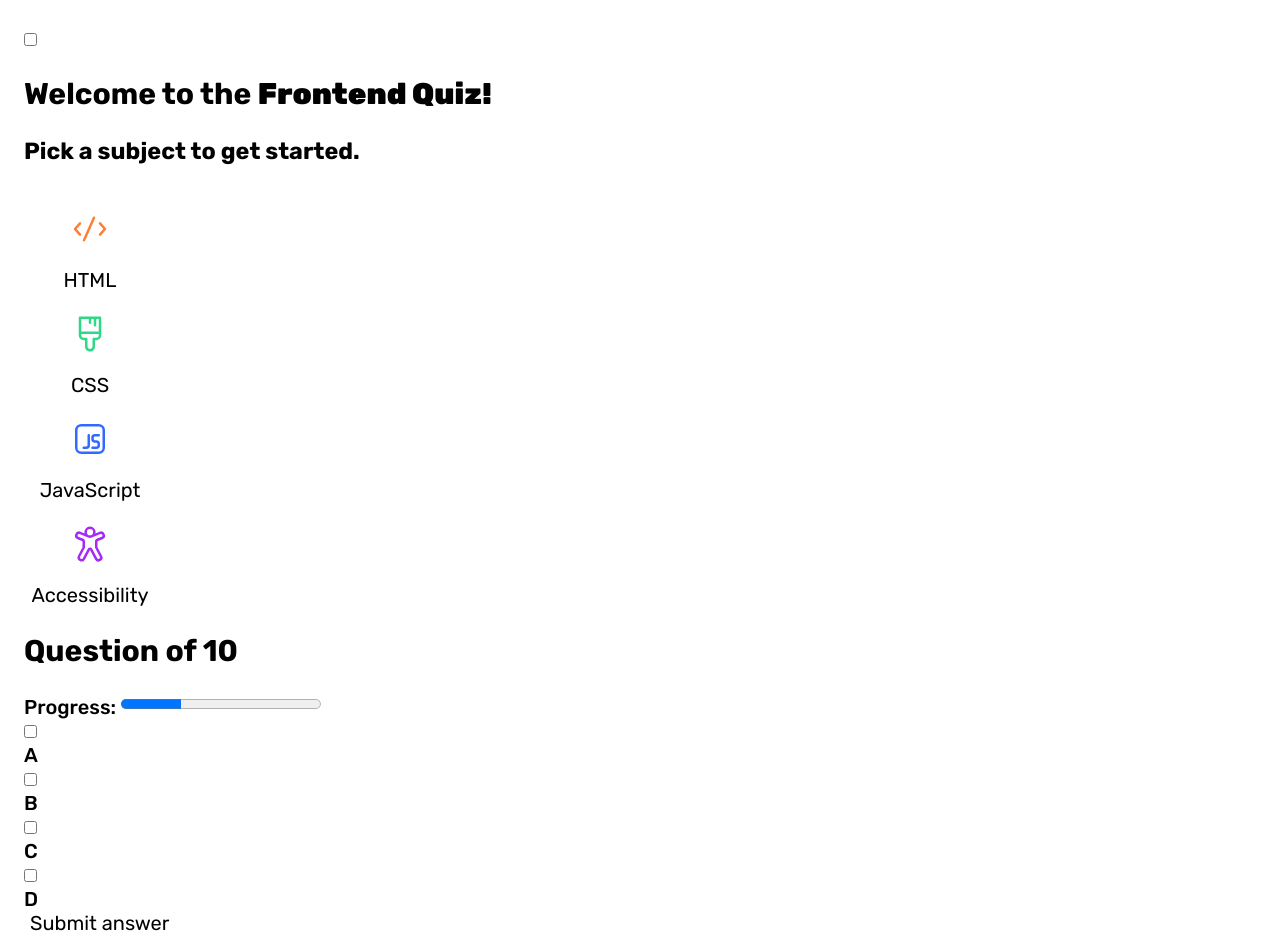
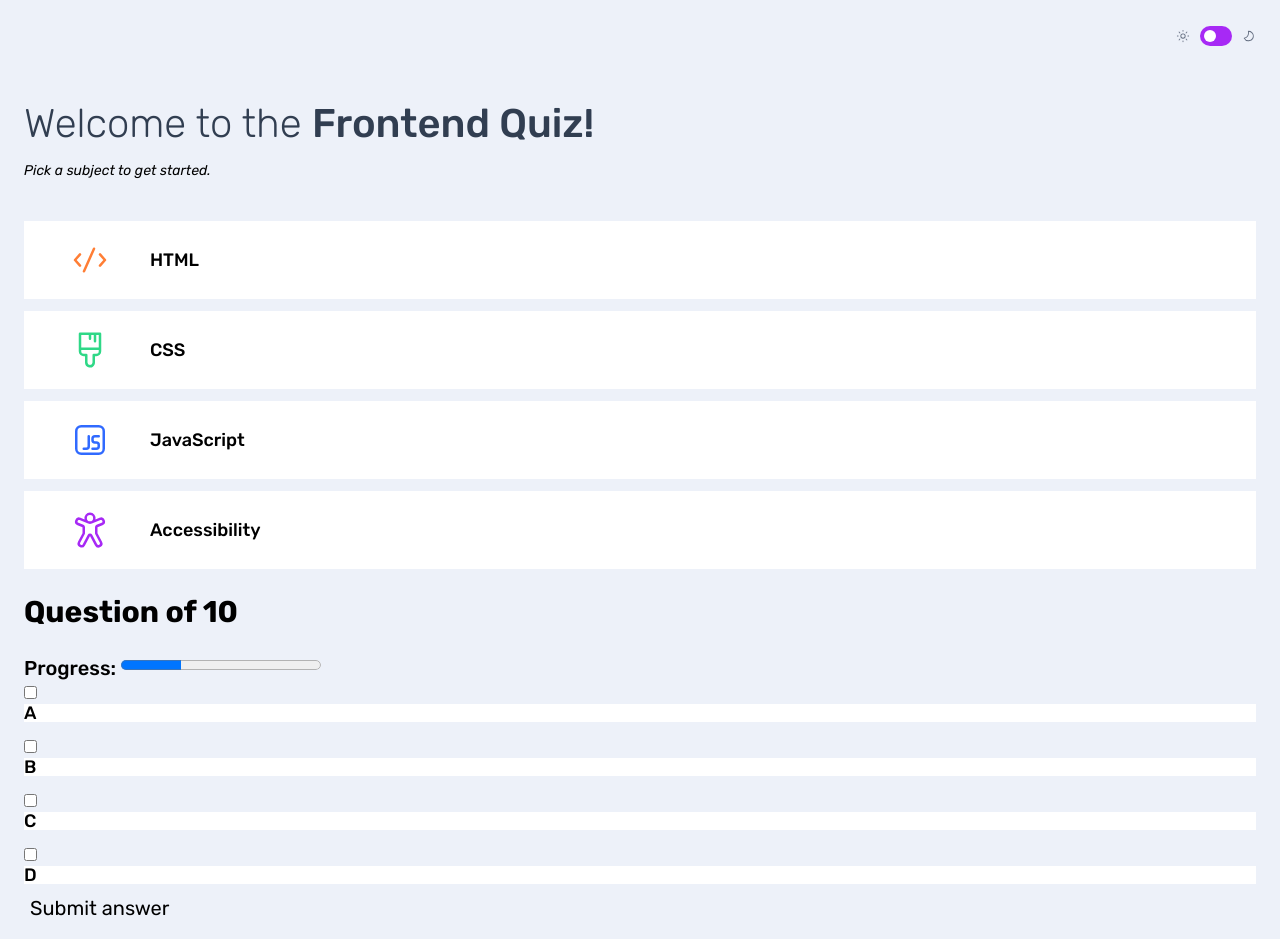
Before and after one commit to macsigner/exercise-frontend-quiz-app, a website built with webpack: page src/pages/index.html in a window 1280 px wide. Shown: the top 939 px of the page. Built offline with nearby package versions, Linux system fonts and the light colour scheme.

Commit message:
feat: add basic header styling

```diff
--- a/src/pages/index.html
+++ b/src/pages/index.html
@@ -12,7 +12,7 @@
 <div class="main-wrapper">
     <header class="main-header">
         <h1 class="main-header__title"></h1>
-        <label class="main-header__switch-mode"><input type="checkbox">
+        <label class="main-header__mode-switch"><input type="checkbox">
             <span class="mode-switch"><span class="mode-switch__switch"></span></span>
         </label>
     </header>
@@ -22,8 +22,8 @@
 
         <!-- Quiz menu start -->
 
-        <h2 class="headline-1">Welcome to the <strong>Frontend Quiz!</strong></h2>
-        <h3 class="headline-2">Pick a subject to get started.</h3>
+        <h2 class="welcome-title">Welcome to the <strong>Frontend Quiz!</strong></h2>
+        <h3 class="meta-title">Pick a subject to get started.</h3>
 
         <button class="button">
             <figure class="button__icon"><img src="../assets/images/icon-html.svg"></figure>
--- a/src/scss/main.scss
+++ b/src/scss/main.scss
@@ -3,6 +3,12 @@
 
 :root {
     --side-margin: 2.4rem;
+    --body-bg-color: #EDF1F9;
+    --primary-color: #A729F5;
+    --title-color: #313E51;
+    --meta-color: #626c7;
+    --shadow-color: rgba(143, 160, 193, 0.14);
+    --button-bg-color: #FFF;
 }
 
 html {
@@ -13,6 +19,8 @@ html {
 
 body {
     @extend %question;
+
+    background-color: var(--body-bg-color);
 }
 
 img,
@@ -33,6 +41,92 @@ button {
 }
 
 .button {
-    display: block;
+    @extend %button;
 
+    display: flex;
+    align-items: center;
+    width: 100%;
+    margin-bottom: 1.2rem;
+    background-color: var(--button-bg-color);
 }
+
+.main-header {
+    display: flex;
+    align-items: center;
+    min-height: 7.2rem;
+
+    &__title {
+
+    }
+
+    &__mode-switch {
+        margin-left: auto;
+    }
+
+    &__mode-switch [type=checkbox] {
+        position: absolute;
+        left: -999em;
+    }
+}
+
+.mode-switch {
+    display: flex;
+    align-items: center;
+    cursor: pointer;
+
+    &::before,
+    &::after {
+        display: block;
+        content: '';
+        width: 1.4rem;
+        height: 1.4rem;
+        background-image: url('../assets/images/icon-sun-dark.svg');
+        background-size: contain;
+    }
+
+    &::after {
+        background-image: url('../assets/images/icon-moon-dark.svg');
+    }
+
+    &__switch {
+        display: flex;
+        width: 3.2rem;
+        height: 2rem;
+        margin: 0 1rem;
+        border-radius: 1rem;
+        background-color: var(--primary-color);
+        justify-content: flex-start;
+    }
+
+    &__switch::after {
+        content: '';
+        flex: 0 0 1.2rem;
+        margin: .4rem;
+        border-radius: 1.2rem;
+        background-color: #FFF;
+    }
+
+    :checked ~ & &__switch {
+        justify-content: flex-end;
+    }
+}
+
+.welcome-title {
+    @extend %welcom-title-dark;
+
+    margin-top: 3.2rem;
+    margin-bottom: 1.6rem;
+    color: var(--title-color);
+
+    strong {
+        font-weight: 500;
+    }
+}
+
+.meta-title {
+    @extend %meta;
+
+    margin-top: 1.6rem;
+    margin-bottom: 4rem;
+    color: var(--meta-color);
+}
```
Also changed, not shown: src/public/api/data.json (indentation only), src/public/assets/images/icon-accessibility.svg (added), src/public/assets/images/icon-css.svg (added), src/public/assets/images/icon-html.svg (added), src/public/assets/images/icon-js.svg (added).
